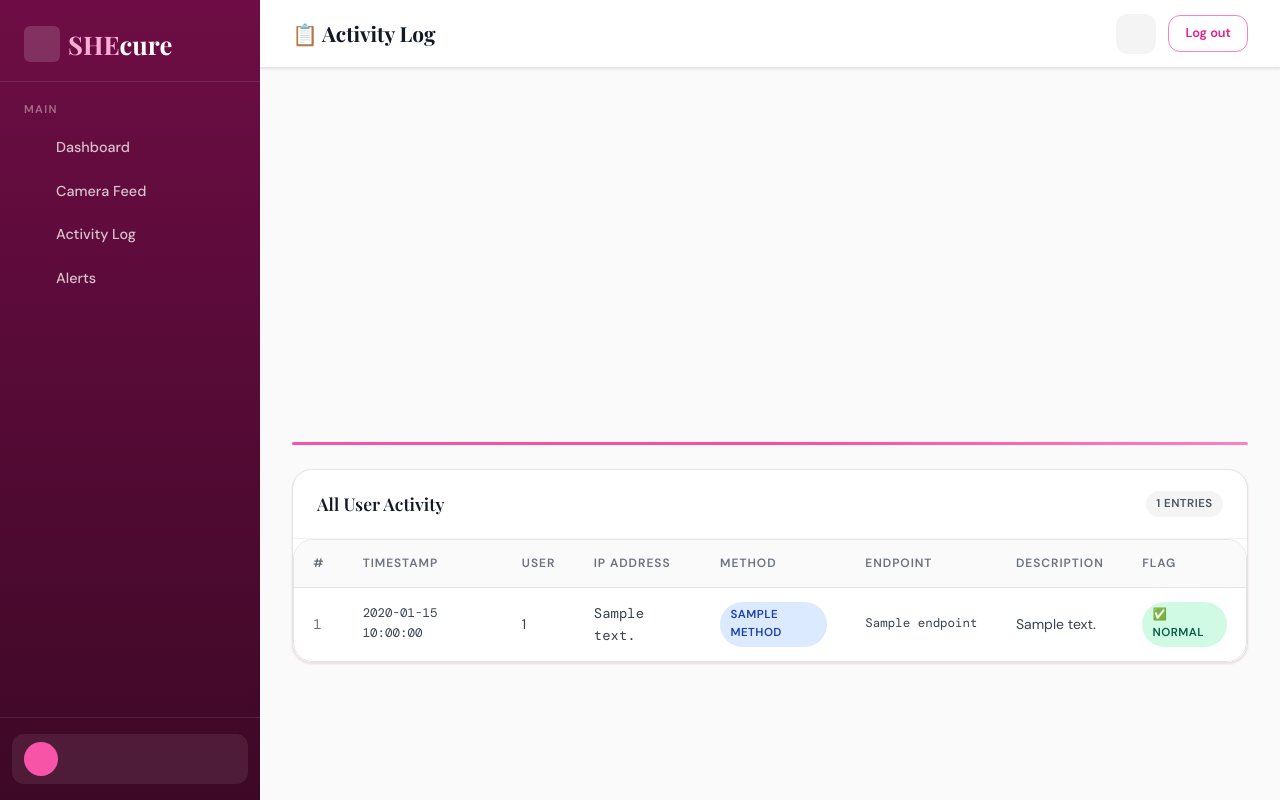
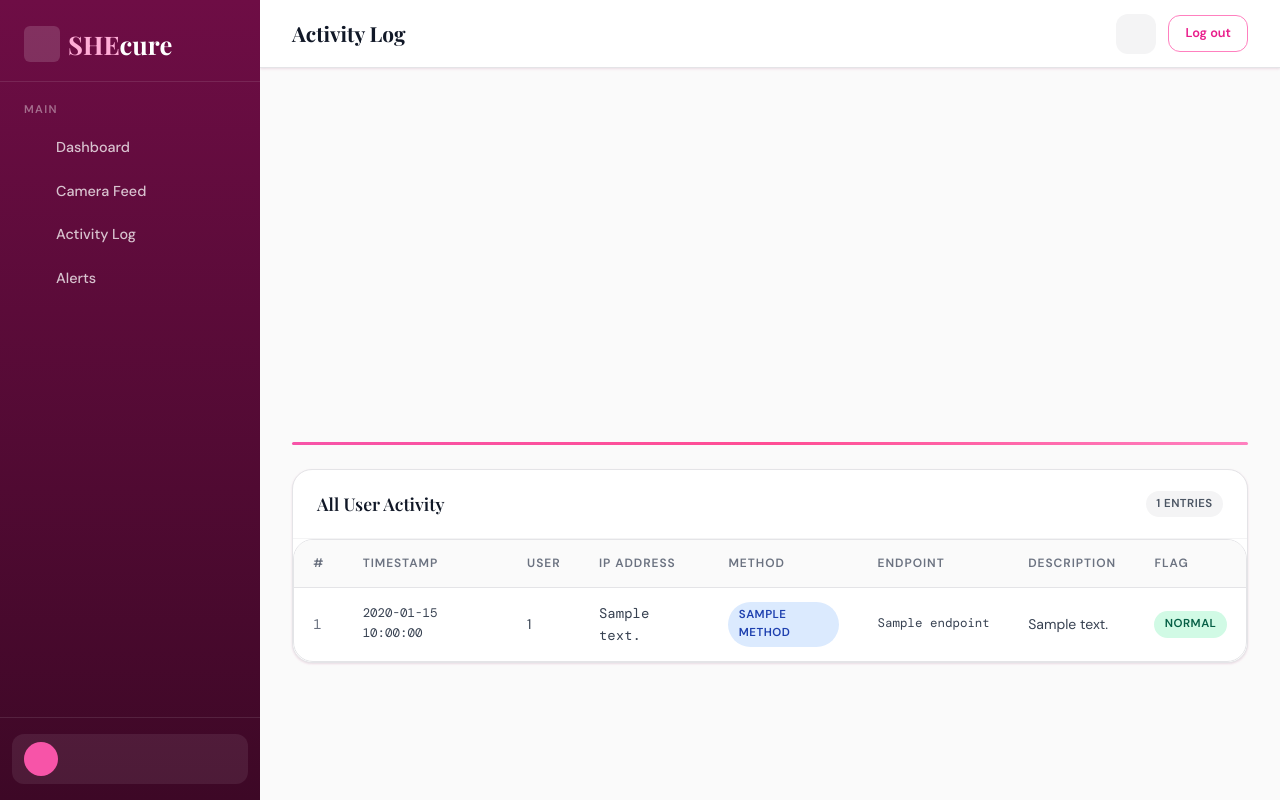
Before and after one commit to fernandezmariacass/SHEcure, a Flask app: template shecure/app/templates/dashboard/activity.html in a window 1280 px wide. Run offline with Flask 3, Linux system fonts and the light colour scheme; data comes from the database, SQL or seed files in the repository; tables that the repository leaves empty hold one stand-in row (values such as "Sample post"); the template is opened without the code that fills it: values that come from a table or form of the project are taken from there, most other values are stand-ins (such as "Sample title", 1, 10 or a date in 2020).

Commit message:
Update activity.html

```diff
--- a/shecure/app/templates/dashboard/activity.html
+++ b/shecure/app/templates/dashboard/activity.html
@@ -1,6 +1,6 @@
 {% extends "base.html" %}
 {% block title %}Activity Log{% endblock %}
-{% block page_title %}📋 Activity Log{% endblock %}
+{% block page_title %} Activity Log{% endblock %}
 
 {% block content %}
 <div class="pink-line"></div>
@@ -44,9 +44,9 @@
           </td>
           <td>
             {% if log.is_suspicious %}
-              <span class="badge badge-danger" aria-label="Suspicious activity">⚠️ Suspicious</span>
+              <span class="badge badge-danger" aria-label="Suspicious activity"> Suspicious</span>
             {% else %}
-              <span class="badge badge-success" aria-label="Normal activity">✅ Normal</span>
+              <span class="badge badge-success" aria-label="Normal activity"> Normal</span>
             {% endif %}
           </td>
         </tr>
```
